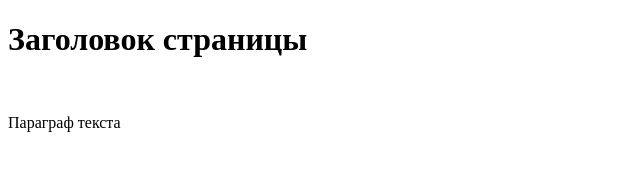
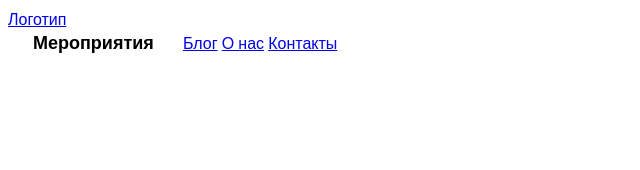
Before and after one commit to Seriousle/project-1, a plain HTML site: page index.html in a window 1280 px wide. Shown: the whole page, without its empty margins (0-640 px from the left). Drawn offline with nearby package versions, Linux system fonts and the light colour scheme.

Commit message:
new file html

```diff
--- a/index.html
+++ b/index.html
@@ -2,12 +2,40 @@
 <html lang="ru">
     <head>
         <meta charset="UTF-8" />
-        <title>Page title</title>
+        <title>Lenni Art</title>
+        <link rel="stylesheet" href="styles/style.css">
+
+        <link rel="preconnect" href="https://fonts.googleapis.com">
+        <link rel="preconnect" href="https://fonts.gstatic.com" crossorigin>
+        <link href="https://fonts.googleapis.com/css2?family=Lora:wght@400;500;600;700&family=Open+Sans:wght@400;500;600;700&display=swap" rel="stylesheet">
 
     </head>
-    <body>
-        <h1>Заголовок страницы</h1>
-        <br />
-        <p title="Подсказка">Параграф текста</p>
+    <body class="body">
+        <header class="page-header">
+            <a href="index.html" class="page-header_logo">Логотип</a>
+            <nav class="page-header_nav nav">
+                <a href="#" class="nav_link page-header_nav_link">Мероприятия</a>
+                <a href="#" class="nav_link">Блог</a>
+                <a href="#" class="nav_link">О нас</a>
+                <a href="#" class="nav_link">Контакты</a>
+            </nav>
+
+            <a href="#" class="button page-header_user-button"></a>
+        </header>
+
+        <main class="main">
+            <div class="home">
+                <header class="main-header home_main-header"></header>
+                <section class="offers home_offers"></section>
+                <section class="about home_about"></section>
+                <section class="upcoming home_upcoming"></section>
+                <section class="listing home_listing"></section>
+                <section class="contacts home_contacts"></section>
+
+                <div class="doit home-doit"></div>
+            </div>
+        </main>
+        <footer class="page-footer"></footer>
+
     </body>
 </html>
--- /dev/null
+++ b/styles/style.css
@@ -0,0 +1,24 @@
+.body {
+    font-family: "Open Sans", sans-serif;
+    font-size: 16px;
+    font-weight: 400;
+    font-style: normal;
+    line-height: 1.375;
+}
+
+.page-header {
+
+}
+
+.page-header_nav_link {
+    margin: 0 25px;
+    color: black;
+    font-weight: 600;
+    font-size: 18px;
+    line-height: 25px;
+    text-decoration: none;
+}
+
+.page-footer {
+
+}
```
